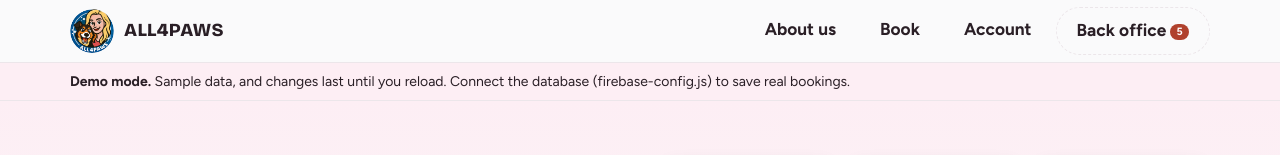
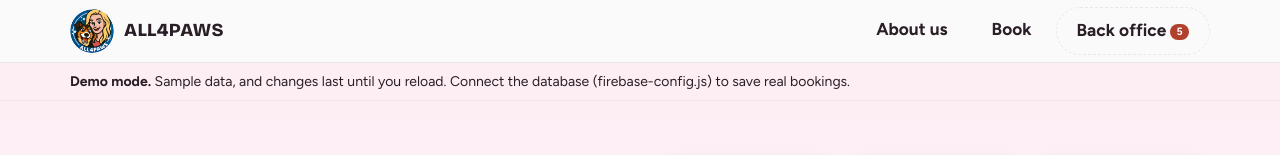
Before and after one commit to mrbzk/all4paws-app, a plain HTML site: page index.html in a window 1280 px wide. Shown: the top 155 px of the page. Drawn offline with nearby package versions, Linux system fonts and the light colour scheme.

Commit message:
Signed-in staff see Back office in place of Account
Co-Authored-By: Claude Opus 5.5 <noreply@anthropic.com>
Claude-Session: https://claude.ai/code/session_01XY68KFvyR35v1KGfnniL88

```diff
--- a/index.html
+++ b/index.html
@@ -1228,8 +1228,8 @@ function renderView() {
   document.title = c.businessName + " Platform";
   const isAdmin = v === "admin" && S.canAdmin;
   if (v !== "admin") S.lastCustView = v;
-  const nav = isAdmin ? [] : [["about", "About us"], ["book", "Book"], ["portal", "Account"]];
-  if (!isAdmin && S.canAdmin) nav.push(["admin", "Back office"]); // staff only, once signed in; everyone else uses "Staff sign in" in the footer
+  // Signed-in staff see Back office in place of Account; everyone else signs in to the back office from the footer
+  const nav = isAdmin ? [] : [["about", "About us"], ["book", "Book"], S.canAdmin ? ["admin", "Back office"] : ["portal", "Account"]];
   const nY = needsYou() && !isQuiet() ? needsYou() : 0;
   const modeSw = isAdmin ? '<a class="viewsite" href="#home"><span aria-hidden="true">←</span> View site</a>' : "";
   document.body.classList.toggle("admin-mode", isAdmin);
```
Also changed, not shown: src/index.html (+2 -2 lines).
